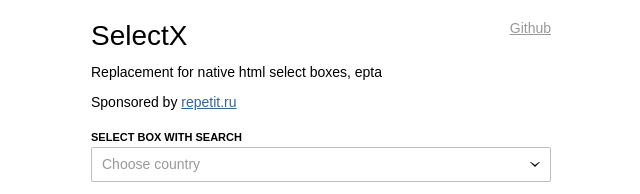
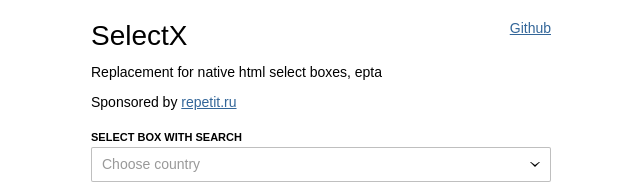
Before and after one commit to selectx/selectx.github.io, a plain HTML site: page index.html in a window 1280 px wide. Shown: the top 194 px of the page, 319-959 px from the left. Drawn offline with nearby package versions, Linux system fonts and the light colour scheme.

Commit message:
Initial commit

```diff
--- a/index.html
+++ b/index.html
@@ -35,7 +35,7 @@
 
 <form style="max-width:500px;padding:20px;margin:0 auto;" method="GET" action=".">
 
-<a href="https://github.com/selectx/selectx.github.io"  target="_blank" style="float:right;color:#999;">Github</a>
+<a href="https://github.com/selectx/selectx.github.io"  target="_blank" style="float:right;">Github</a>
 <h1>SelectX</h1>
 <p>Replacement for native html select boxes, epta</p>
 <p>Sponsored by <a href="http://repetit.ru" target="_blank">repetit.ru</a></p>
```
